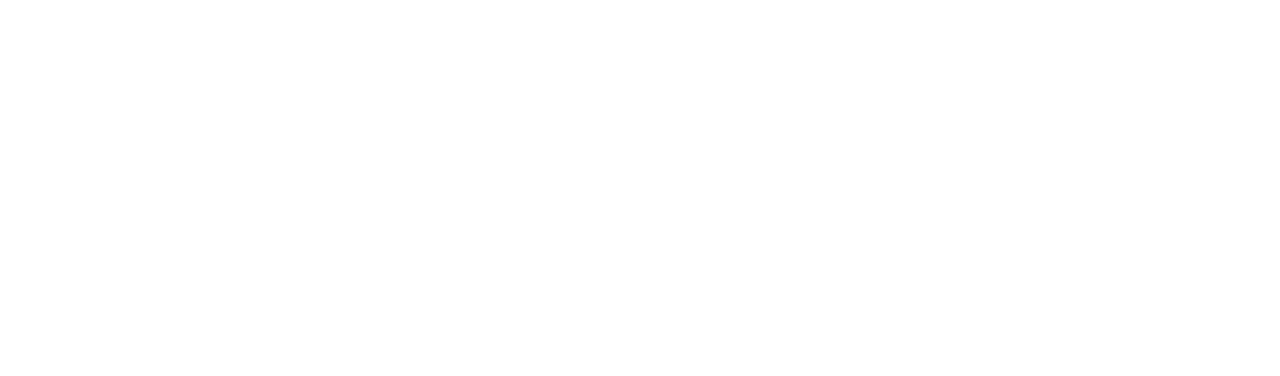
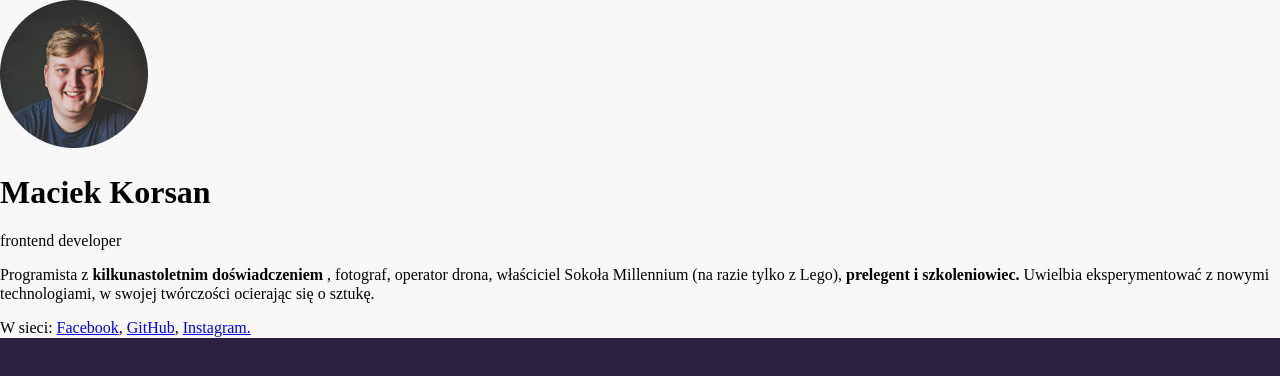
Before and after one commit to bartlomiejzieba/buisness-card, a plain HTML site: page index.html in a window 1280 px wide. Drawn offline with Linux system fonts and the light colour scheme.

Commit message:
feat: html structure / content

```diff
--- a/css/style.css
+++ b/css/style.css
@@ -5,3 +5,11 @@ html {
 *, *:after, *:before {
     box-sizing: inherit;
 }
+
+body {
+    background: #2C2141;
+}
+
+.card {
+    background: #F8F8F8;
+}
--- a/index.html
+++ b/index.html
@@ -1,14 +1,40 @@
 <!DOCTYPE html>
 <html lang="pl">
+
 <head>
     <meta charset="UTF-8">
     <meta name="viewport" content="width=device-width, initial-scale=1.0">
     <meta http-equiv="X-UA-Compatible" content="ie=edge">
     <title>Wizytówka</title>
-    <link rel="style" href="css/normalize.css">
-    <link rel="style" href="css/style.css">
+    <link rel="stylesheet" href="css/normalize.css">
+    <link rel="stylesheet" href="css/style.css">
 </head>
+
 <body>
+    <main class="card">
+        <article class="person">
+            <img class="person__photo" src="img/avatar.png" alt="Korsan">
+            <div>
+                <header class="person__header">
+                    <h1 class="person__name"> Maciek Korsan </h1>
+                    <span class="person__position"> frontend developer </span>
+                </header>
 
+                <p class="person__description">
+                    Programista z <strong class="person__special"> kilkunastoletnim doświadczeniem </strong>, fotograf, operator drona, właściciel Sokoła
+                    Millennium
+                    (na razie tylko z Lego), <strong class="person__special">prelegent i szkoleniowiec.</strong> Uwielbia eksperymentować z nowymi technologiami,
+                    w
+                    swojej twórczości ocierając się o sztukę.
+                </p>
+                <p class="person__description">
+                    W sieci: <a class="person__link" href="#"> Facebook</a>, <a class="person__link" href="#">GitHub</a>, <a class="person__link" href="#">Instagram.</a>
+
+                    </p>
+            </div>
+        </article>
+
+    </main>
 </body>
+
 </html>
```
Also changed, not shown: img/avatar.png (added).
